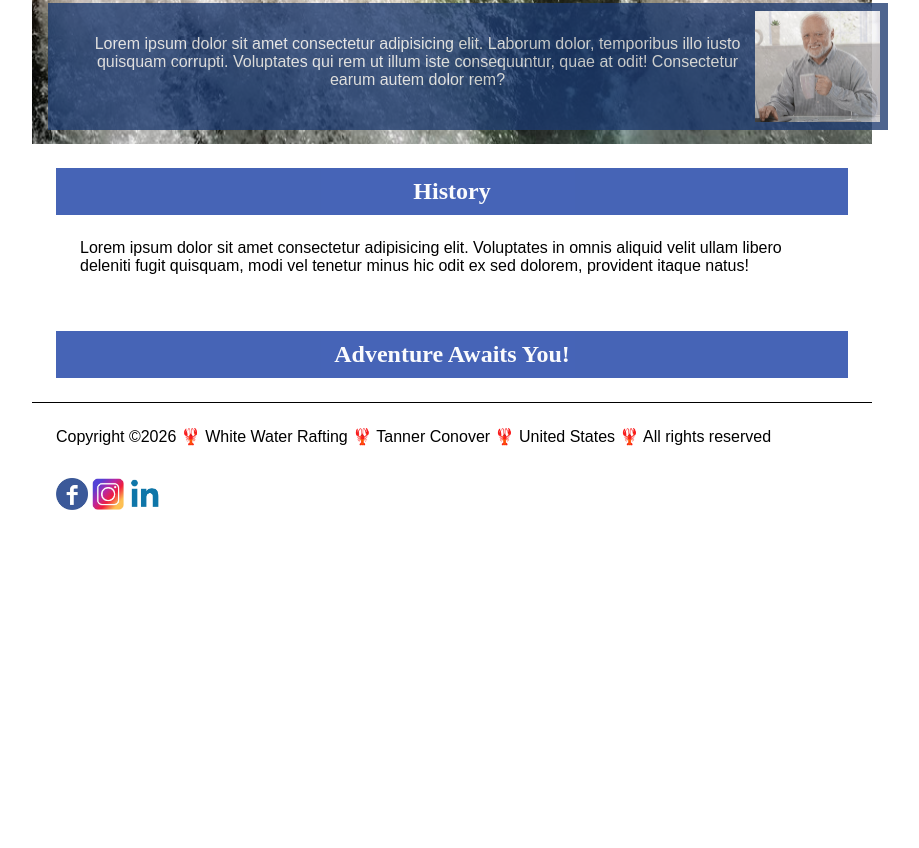
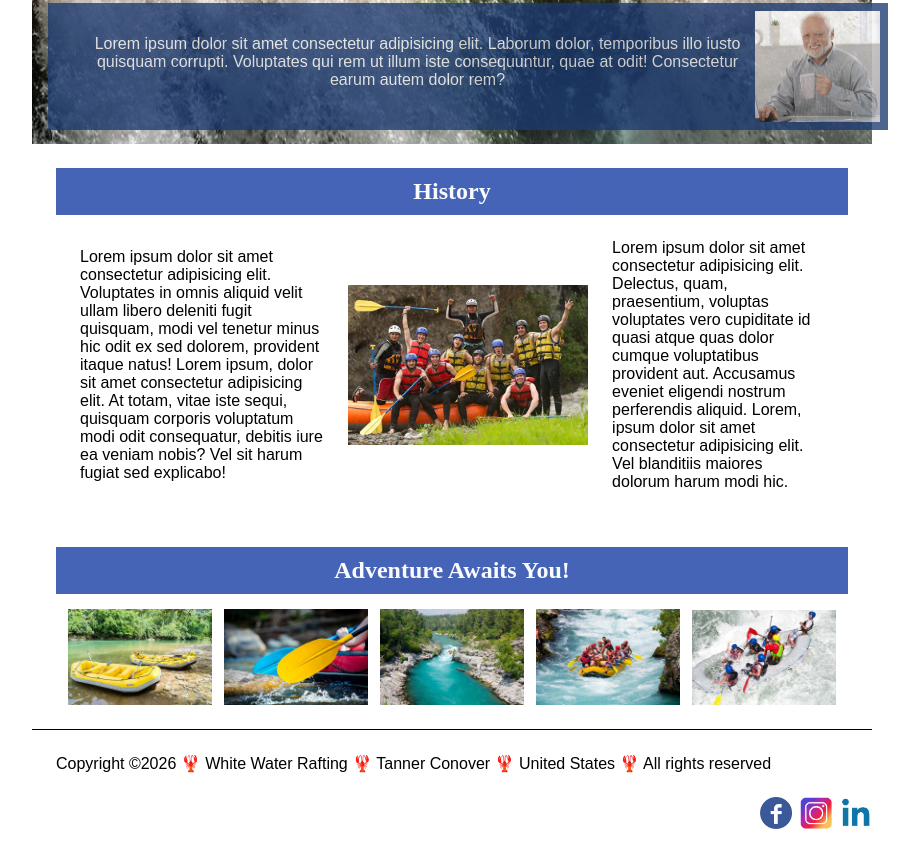
Before and after one commit to Von-Covenhoffen/wdd130, a plain HTML site: page wwr/about.html in a window 1280 px wide. Shown: the part 585-1433 px from the top of the page, without its empty margins (188-1107 px from the left). Before the commit the page ends 1123 px from the top, so only its background shows below. Drawn offline with Linux system fonts and the light colour scheme.

Commit message:
W04 WWR update prior to audits

```diff
--- a/wwr/about.html
+++ b/wwr/about.html
@@ -31,10 +31,21 @@
         </div>
         <section>
             <h2>History</h2>
-            <p>Lorem ipsum dolor sit amet consectetur adipisicing elit. Voluptates in omnis aliquid velit ullam libero deleniti fugit quisquam, modi vel tenetur minus hic odit ex sed dolorem, provident itaque natus!</p>
+            <div class="history">
+                <p>Lorem ipsum dolor sit amet consectetur adipisicing elit. Voluptates in omnis aliquid velit ullam libero deleniti fugit quisquam, modi vel tenetur minus hic odit ex sed dolorem, provident itaque natus! Lorem ipsum, dolor sit amet consectetur adipisicing elit. At totam, vitae iste sequi, quisquam corporis voluptatum modi odit consequatur, debitis iure ea veniam nobis? Vel sit harum fugiat sed explicabo!</p>
+                <img src="images/rafting-history.jpg" alt="An image of White Water Rafting staff cheering as they stand on a raft.">
+                <p>Lorem ipsum dolor sit amet consectetur adipisicing elit. Delectus, quam, praesentium, voluptas voluptates vero cupiditate id quasi atque quas dolor cumque voluptatibus provident aut. Accusamus eveniet eligendi nostrum perferendis aliquid. Lorem, ipsum dolor sit amet consectetur adipisicing elit. Vel blanditiis maiores dolorum harum modi hic.</p>
+            </div>
         </section>
         <section>
             <h2>Adventure Awaits You!</h2>
+            <div class="adventure">
+                <img src="images/rafting-one.jpg" alt="Rafts sitting on the shore next to crystal clear shallow water">
+                <img src="images/rafting-two.jpg" alt="An action image of oars rowing and splashing water">
+                <img src="images/rafting-three.jpg" alt="A picture of a river vista and a team rafting down it">
+                <img src="images/rafting-four.jpg" alt="An image of a team of rafters going down a white water rapids river">
+                <img src="images/rafting-five.jpg" alt="an image of water lapping over the sides of the raft and the smiling rafters">
+            </div>
         </section>
     </main>
     <footer>
--- a/wwr/styles/rafting.css
+++ b/wwr/styles/rafting.css
@@ -122,6 +122,42 @@ footer {
     border-top: 1px solid black;
 }
 
+.socialmedia {
+    display: flex;
+    justify-content: end;
+    gap: 8px;
+    margin: 0;
+    padding: 0;
+    padding-bottom: 15px;
+}
+
 .socialmedia img {
     max-width: 2rem;
+
 }
+
+.history {
+    display: flex;
+    justify-content: space-evenly;
+    align-items: center;
+
+}
+
+.history img {
+    max-width: 15rem;
+    height: fit-content;
+
+}
+
+.adventure {
+    display: flex;
+    justify-content: space-evenly;
+    align-items: center;
+
+}
+
+.adventure img {
+    margin-top: 15px;
+    max-width: 9rem;
+    height: fit-content;
+}
```
Also changed, not shown: wwr/images/rafting-five.jpg (added), wwr/images/rafting-four.jpg (added), wwr/images/rafting-history.jpg (added), wwr/images/rafting-one.jpg (added), wwr/images/rafting-three.jpg (added), wwr/images/rafting-two.jpg (added).
